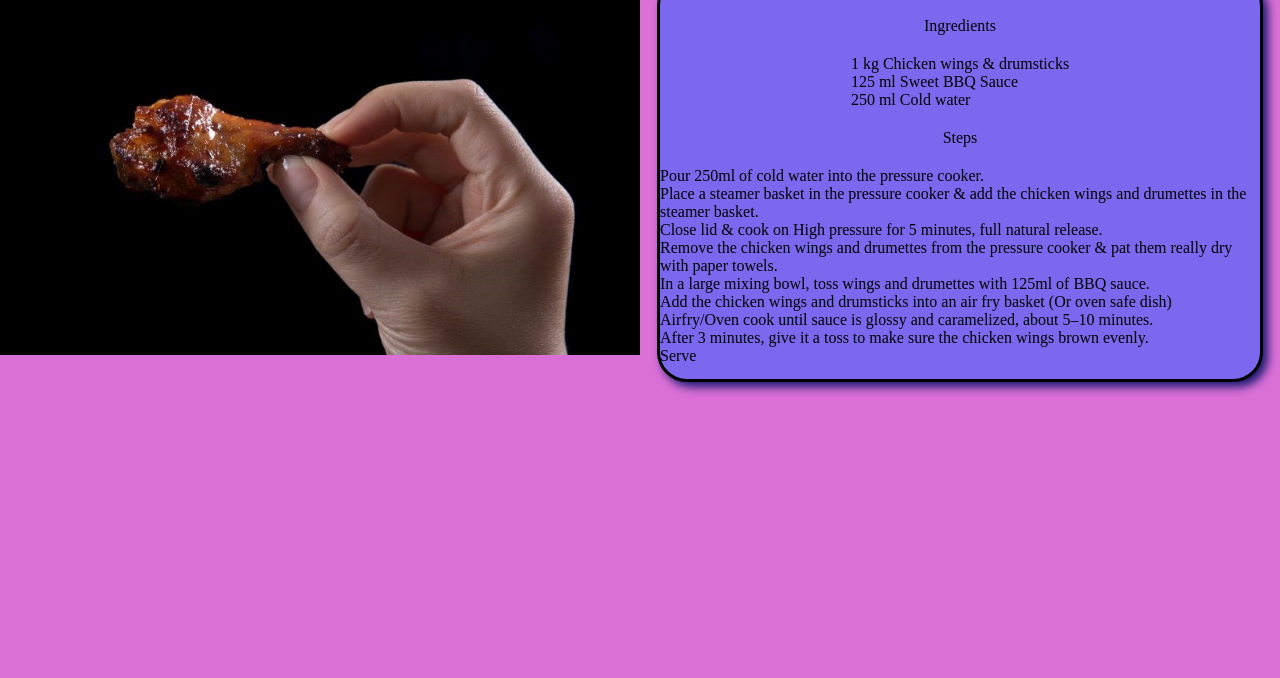
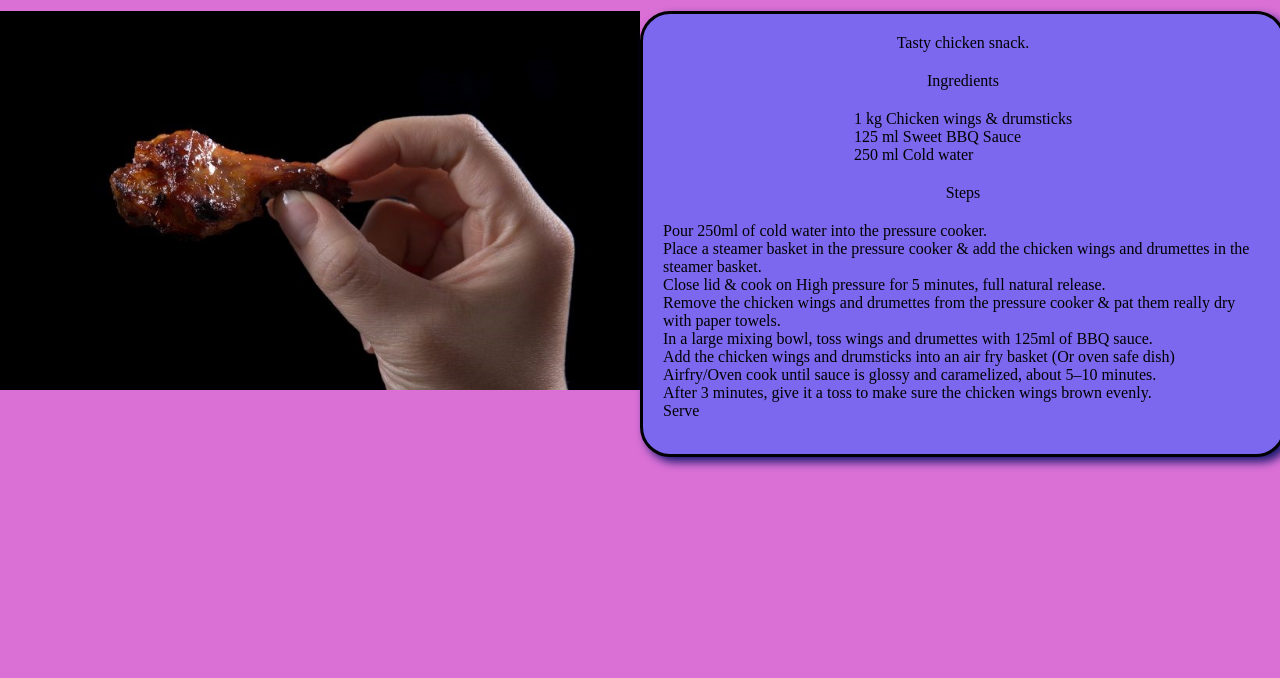
Before and after one commit to Miriael/odin-recipes, a plain HTML site: page recipes/bbqwings.html in a window 1280 px wide. Shown: the part 122-800 px from the top of the page. Drawn offline with Linux system fonts and the light colour scheme.

Commit message:
Fix padding

```diff
--- a/recipes/bbqwings.html
+++ b/recipes/bbqwings.html
@@ -9,7 +9,7 @@
   <body class="subpage-body">
     <h1 class="subpage-header">BBQ Chicken Wings Recipe</h1>
     <div class="subpage-image">
-      <img src="../img/bbqchicken.jpg">
+      <img src="../img/bbqchicken.jpg" width="700px">
     </div>
     <div class="subpage-recipe">
       <p>Tasty chicken snack.</p>
--- a/style.css
+++ b/style.css
@@ -97,13 +97,14 @@ ol {
 
 .subpage-body {
   display: grid;
-  grid-template-rows: 20% 80%;
+  grid-template-rows: 2% 16% 7% 75%;
   grid-template-columns: 50% 50%;
   background-color:orchid;
 }
 
 .subpage-header {
   grid-column: 1 / 3;
+  grid-row: 2 / 3;
   border: 3px solid black;
   border-radius: 30px;
   background:mediumslateblue;
@@ -118,11 +119,17 @@ ol {
   border-radius: 30px;
 }
 
+.subpage-image {
+  margin: 0 auto;
+  grid-row: 4 / 5;
+}
+
 .subpage-image img {
   max-width: 50vw;
 }
 
 .subpage-recipe {
+  grid-row: 4 / 5;
   display:flex;
   flex-direction: column;
   gap: 20px;
@@ -133,4 +140,5 @@ ol {
   height: 400px;
   border: 3px solid black;
   border-radius: 30px;
+  padding: 20px;
 }
```
